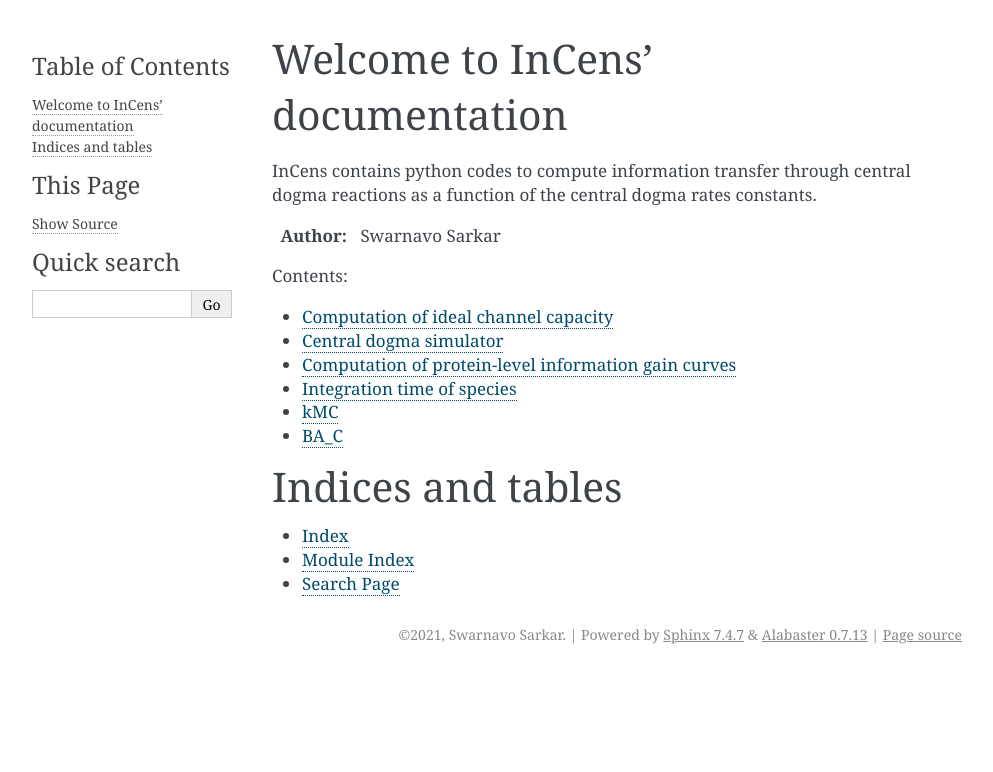
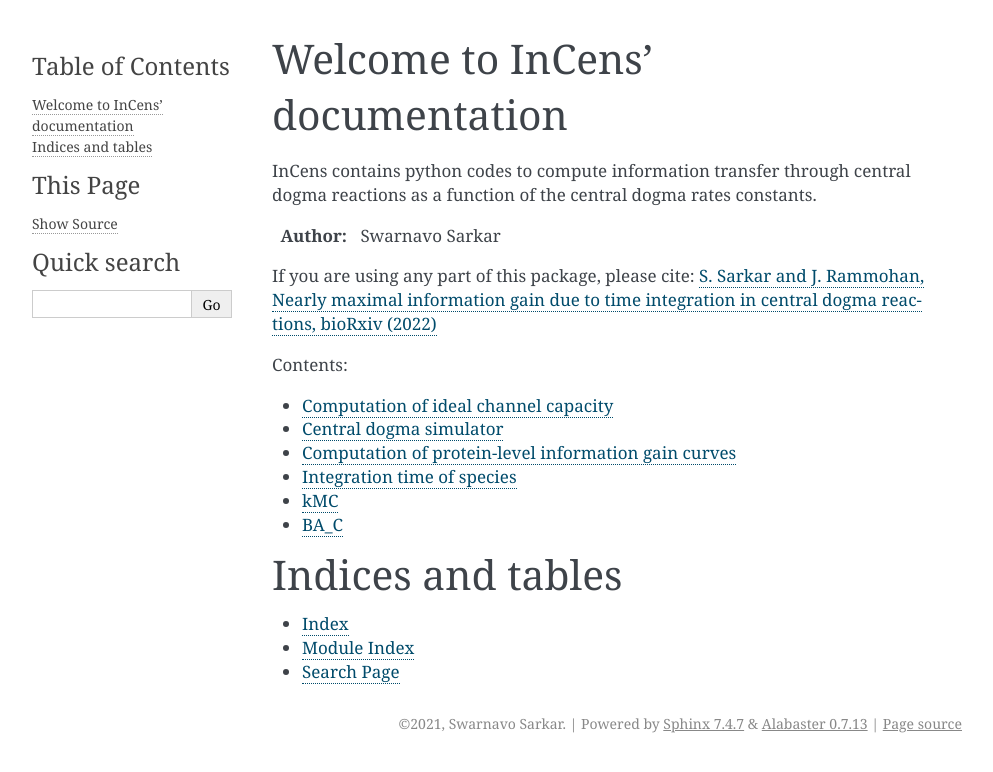
Before and after one commit to sarkar-s/InCens, a Sphinx documentation site: the page built from docs/index.rst, in a window 1280 px wide. Shown: the top 772 px of the page, without its empty margins (148-1141 px from the left). Built offline with Sphinx 7.4.7, drawn with Linux system fonts in a browser that asks for light colours; formulas are drawn with MathJax 3.

Commit message:
update docs

```diff
--- a/docs/index.rst
+++ b/docs/index.rst
@@ -10,6 +10,10 @@ InCens contains python codes to compute information transfer through central dog
 
 :Author:
    Swarnavo Sarkar
+
+If you are using any part of this package, please cite:
+`S. Sarkar and J. Rammohan, Nearly maximal information gain due to time integration in central dogma reactions, bioRxiv (2022) <https://doi.org/10.1101/2022.01.02.474710>`_
+
 
 .. toctree::
    :maxdepth: 3
```
Also changed, not shown: 10 other files.
